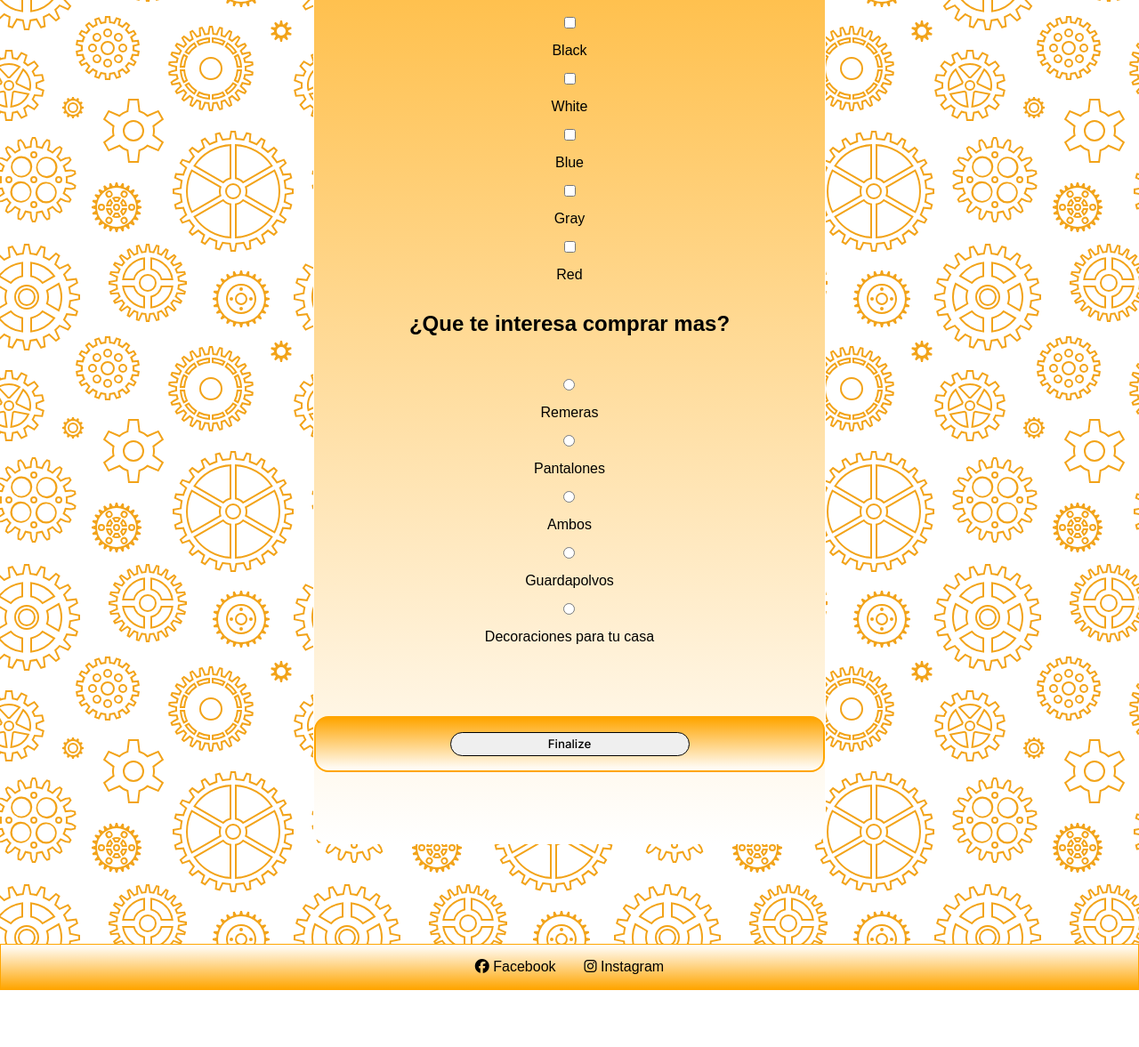
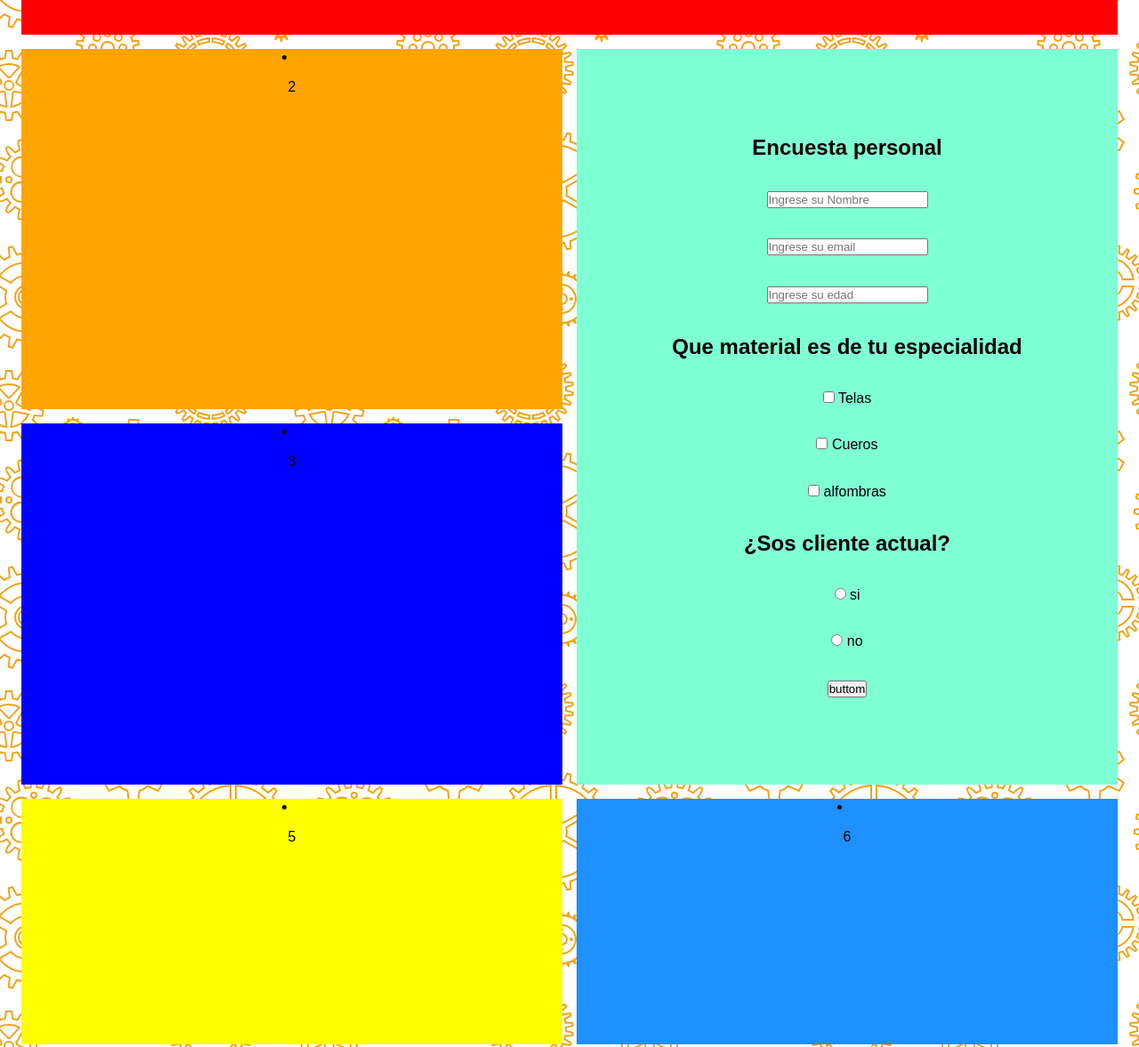
Before and after one commit to Marttify/Indumentaria-Aguilar, a plain HTML site: page assets/page/Form.html in a window 1280 px wide. Shown: the part 426-1603 px from the top of the page at 89% size. Before the commit the page ends 1539 px from the top, so only its background shows below. Drawn offline with Linux system fonts and the light colour scheme; a web font is replaced by a local one.

Commit message:
realice cambios en el maquetado del formulario, utilice grid para formar mejor la parte responsiva

```diff
--- a/assets/css/style.css
+++ b/assets/css/style.css
@@ -6,7 +6,7 @@
 /* Variables */
 :root {
     --principal: #0b0c0d;
-    --secondary: orange;
+    --secondary: white;
     --font-primary: "Inter", sans-serif;
     --font-secondary: "Bowly One SC", cursive;
 }
@@ -38,11 +38,7 @@ a{
 }
 body{
     background-color: #fff;
-    font-family: 'Shippori Antique B1', sans-serif;
-    font-size: 16px;
-    writing-mode: horizontal-tb;
 }
-
 /* helpers */
 .none{
     border: none;
@@ -58,8 +54,7 @@ body{
     background-image: none;
 }
 .tracing{
-    border-bottom: 2px solid black;
-    border-top: 2px solid black;
+    border-bottom: 2px solid orange;
 }
 
 
@@ -69,7 +64,7 @@ body{
     background-image: linear-gradient(var(--secondary), white);
     position: fixed;
     width: 100%;
-    border-bottom: 2px solid var(--secondary) ;
+    border-bottom: 2px solid orange;
 }
 .navBar{
     display: flex;
@@ -109,18 +104,16 @@ body{
     display: inline-block;
     padding: 0px 1em;
     margin: 5px 10px;
-    border-radius: 5px;
+    /* border-radius: 5px; */
 }
 .navBar .navBar__List:hover{
-    border-bottom: 2px solid black;
-    border-top: 2px solid black;
-    transition: 0.5s;
+    border-bottom: 2px solid orange;
+    transition: 0.2s;
     color: var(--primary);
 }
 .icon{
     font-size: 3rem;
 }
-
 .log__in{
     padding: 0px 1em;
     margin: 5px 10px;
@@ -159,7 +152,7 @@ body{
     ". section section .";
     text-align: center;
     border: 2px solid white;
-    gap: 2em;
+    gap: 1rem;
     justify-content: center;
     padding-top: 6em;
 }
@@ -175,18 +168,19 @@ body{
     border: 2px solid orange;
 }
 .text button{
-    border-radius: 1em;
-    border: 1px solid black;
-    height: 2em;
-    width: 50%;
     margin: auto;
+    border: none;
+    border-radius: 1rem;
 }
 .text button a{
-    padding: auto;
+    /* margin: auto; */
+    padding: 2px 4rem;
+    border-radius: 5px solid black;
 }
-.text button:hover{
-    background-color: var(--secondary);
-    border: 2px solid white;
+.text button a:hover{
+    border-radius: 1rem;
+    border: 1px solid black;
+    background-color: orange;
 }
 .frame{
     grid-area: frame;
@@ -276,60 +270,60 @@ _  none
 
 
 /* Start of Form  */
-.form .form__Poll{/* form class */
-    padding: 5em 0em;
-    display: flex;
-    flex-direction: column;
-    justify-content: space-between;
-    background-image: linear-gradient(var(--secondary), white);
-    width: 45%;
-    border-radius: 1em;
-    margin: auto;
-    border: 1px solid white;
+.grid__Area{
+    display: grid;
+    grid-template-columns: repeat(4,25%);
+    grid-template-rows: repeat(4,auto);
+    grid-template-areas:
+    "contenedor-1 contenedor-1 contenedor-1 contenedor-1"
+    "contenedor-2 contenedor-2 contenedor-4 contenedor-4"
+    "contenedor-3 contenedor-3 contenedor-4 contenedor-4"
+    "contenedor-5 contenedor-5 contenedor-6 contenedor-6"
+    ;
+    text-align: center;
+    gap: 1rem;
+    justify-content: center;
+    padding-top: 6em;
+    margin: 0 3rem;
+    height: 100rem;
 }
-.form__Poll--Data{
-    height: 16em;
+.contenedor-1{
+    background-color: red;
+    grid-area: contenedor-1;
     display: flex;
     flex-direction: column;
     justify-content: space-around;
-    text-align: center;
+    padding: 5rem;
+    font-size: 30px;
 }
-.form__Poll--Data label input{
-    width: 50%;
-    height: 2em;
-    text-align: center;
+.contenedor-2{
+    background-color: orange;
+    grid-area: contenedor-2;
+
 }
-.form__Poll--Options{
-    height: 16em;
+.contenedor-3{
+    background-color: blue;
+    grid-area: contenedor-3;
+
+}
+.contenedor-4{
+    background-color: aquamarine;
+    grid-area: contenedor-4;
     display: flex;
     flex-direction: column;
-    justify-content: space-between;
-    text-align: center;
-    margin: auto;
-    height: max-content;
+    justify-content: space-around;
+    padding: 5rem;
+
 }
-.form__Poll--Options h2{
-    margin: 2rem;
+.contenedor-5{
+    background-color: yellow;
+    grid-area: contenedor-5;
+
 }
-.form__Poll--Options #Interes{
-    display: flex;
-    flex-direction: column;
-    justify-content: center;
-    margin: 1rem auto;
-}
-.form__Poll--Options label input{
-    display: flex;
-    flex-direction: column;
-    justify-content: center;
-    padding: 20%;
-    margin: 1rem auto;
-}
-.form__Poll--Button{
-    margin-top: 5rem;
-}
-.form__Poll--Button button a{
-    padding: 5px auto;
-    font-family: var(--font-primary);
+.contenedor-6{
+    background-color: dodgerblue;
+    grid-area: contenedor-6;
+
 }
 /* Class utiliti
 _
--- a/assets/page/Form.html
+++ b/assets/page/Form.html
@@ -58,63 +58,63 @@
 
 
     <!-- start of main -->
+    <main>
+        <section class="grid__Area">
+            <div class="contenedor-1">
 
-    <main class="form">
-        <section class="form__Poll">
-            <ul class="form__Poll--Data">
+            </div>
+            <div class="contenedor-2">
+                <li></li>
+                <p>2</p>
+            </div>
+            <div class="contenedor-3">
+                <li></li>
+                <p>3</p>
+            </div>
+            <div class="contenedor-4">
                 <h1>Encuesta personal</h1>
-                <label for="data">
-                    <input id="data" type="text" name="Name"  placeholder="Name" required>
+                <label for="">
+                    <input type="text" placeholder="Ingrese su Nombre">
                 </label>
-                <label for="data">
-                    <input id="data" type="email" name="email"  placeholder="E-mail" required>
+                <label for="">
+                    <input type="text" placeholder="Ingrese su email">
                 </label>
-                <label for="data">
-                    <input id="data" class="data" type="number" name="number"  placeholder="Age" required>
+                <label for="">
+                    <input type="text" placeholder="Ingrese su edad">
                 </label>
-            </ul>
-
-            <ul class="form__Poll--Options" required>
-                <h2>¿Que colores te gustan mas?</h2>
-                <label for="tilde">
-                    <input id="tilde" class="title" type="checkbox" name="tilde">Black
+                <h2>Que material es de tu especialidad</h2>
+                <label for="radio">
+                    <input id="checkbox" name="checkbox" value="checkbox" type="checkbox">
+                    Telas
                 </label>
-                <label for="tilde">
-                    <input id="tilde" class="title" type="checkbox" name="tilde">White
+                <label for="radio">
+                    <input id="checkbox" name="checkbox" value="checkbox" type="checkbox">
+                    Cueros
                 </label>
-                <label for="tilde">
-                    <input id="tilde" class="title" type="checkbox" name="tilde">Blue
+                <label for="radio">
+                    <input id="checkbox" name="checkbox" value="checkbox" type="checkbox">
+                    alfombras
                 </label>
-                <label for="tilde">
-                    <input id="tilde" class="title"type="checkbox" name="tilde">Gray
+                <h2>¿Sos cliente actual?</h2>
+                <label for="radio">
+                    <input id="radio" value="radio" name="radio" type="radio">
+                    si
                 </label>
-                <label for="tilde">
-                    <input id="tilde" class="title" type="checkbox" name="tilde">Red
+                <label for="radio">
+                    <input id="radio" value="radio" name="radio" type="radio">
+                    no
                 </label>
-            </ul>
-
-            <ul class="form__Poll--Options" required>
-                <h2 class="Interes">¿Que te interesa comprar mas?</h2>
-                <label for="Interes">
-                    <input id="Interes" type="radio" name="Interes" >Remeras
-                </labe>
-                <label for="Interes">
-                    <input id="Interes" type="radio" name="Interes" >Pantalones
+                <label for="buttom">
+                    <input id="buttom" type="button" value="buttom" placeholder="Enviar">
                 </label>
-                <label for="Interes">
-                    <input id="Interes" type="radio" name="Interes" >Ambos
-                </label>
-                <label for="Interes">
-                    <input id="Interes" type="radio" name="Interes" >Guardapolvos
-                </label>
-                <label for="Interes">
-                    <input id="Interes" type="radio" name="Interes" >Decoraciones para tu casa
-                </label>
-            </ul>
-            <div class="form__Poll--Button text color">
-                <button  type="submit">
-                    <a href="#">Finalize</a>
-                </button>
+            </div>
+            <div class="contenedor-5">
+                <li></li>
+                <p>5</p>
+            </div>
+            <div class="contenedor-6">
+                <li></li>
+                <p>6</p>
             </div>
         </section>
     </main>
```
Also changed, not shown: assets/page/Proyect.html (+2 -39 lines), assets/page/Service.html (+1 -1 lines).
